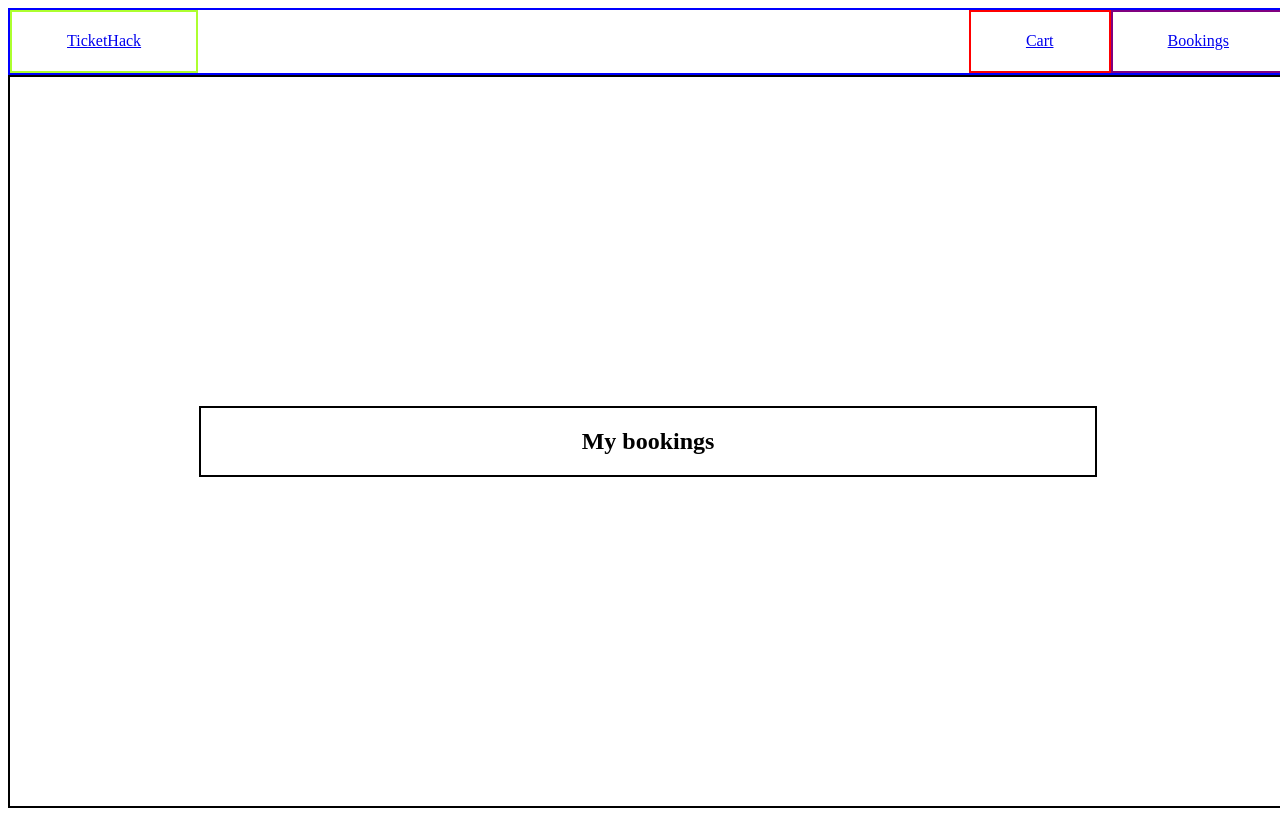
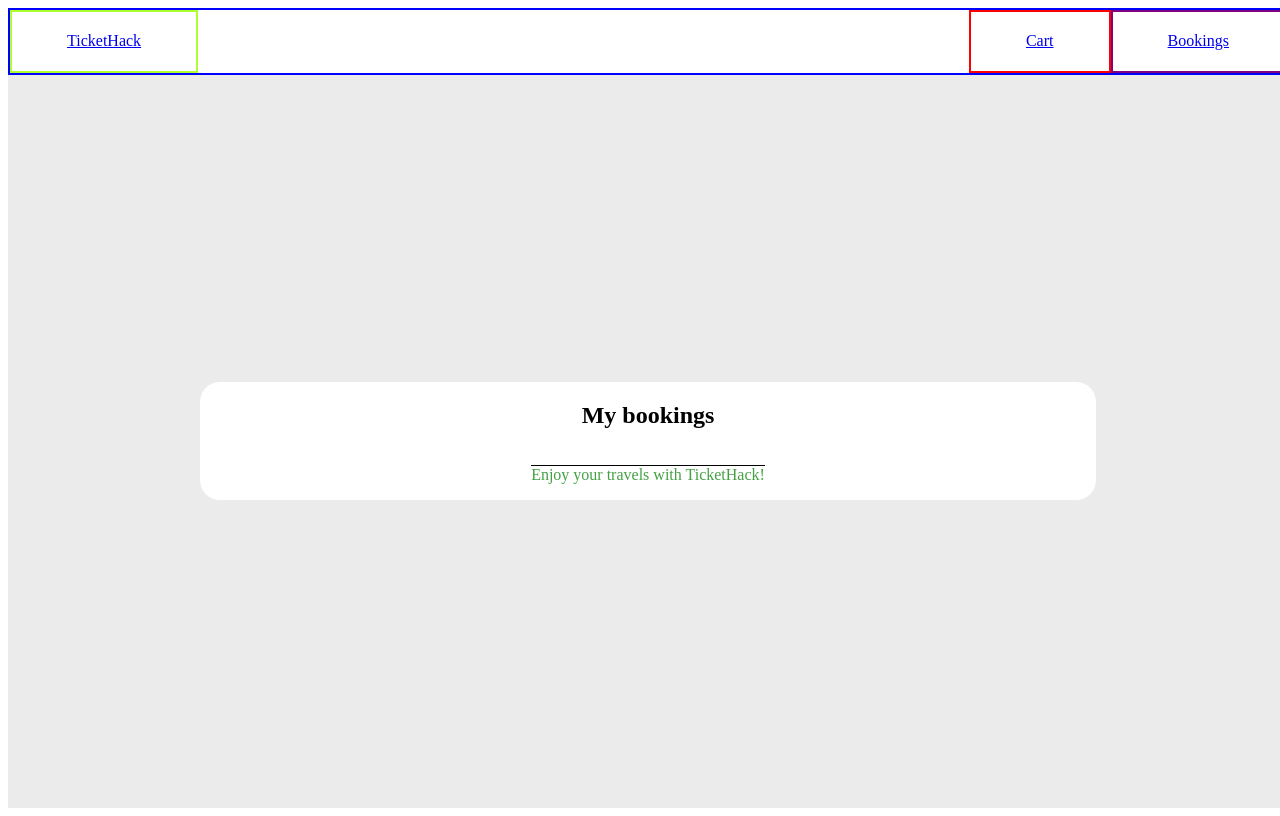
Before and after one commit to lbaillon/tickethack-frontend, a website: page booking.html in a window 1280 px wide. Drawn offline with Linux system fonts and the light colour scheme; no server answers.

Commit message:
mise a jour front booking

```diff
--- a/booking.css
+++ b/booking.css
@@ -56,7 +56,7 @@
     display: flex;
     justify-content: center;
     align-items: center;
-    border: solid 2px black;
+    background-color: rgba(128, 128, 128, 0.155);
 }
 
 #booking {
@@ -64,8 +64,9 @@
     flex-direction: column;
     justify-content: center;
     align-items: center;
-    border: solid 2px black;
     width: 70%;
+    background-color: white;
+    border-radius: 20px;
 }
 
 #bookingContent {
@@ -74,10 +75,20 @@
     justify-content: space-around;
     align-items: center;
     width: 70%;
+
+
 }
 
 .travelDetail {
     display: flex;
     justify-content: space-around;
     width: 70%;
+    height: 30%;
+    margin-top: 10px;
+    background-color: rgba(255, 228, 196, 0.752);
 }
+
+#bookingFooter p {
+    border-top: solid 1px black;
+    color: rgba(0, 128, 0, 0.736)
+}
--- a/booking.html
+++ b/booking.html
@@ -28,6 +28,10 @@
 
                 </div>
 
+                <div id="bookingFooter">
+                    <p>Enjoy your travels with TicketHack!</p>
+                </div>
+
             </div>
         </div>
 
--- a/script.js
+++ b/script.js
@@ -10,7 +10,8 @@ document.querySelector("#btn-search").addEventListener("click", function () {
     fetch(`http://localhost:3000/travel/${departure}/${arrival}/${date}`)
 	.then(response => response.json())
 	.then(data => {
-		if (data) { //on enlève l'image et le bloc de texte et on rajoute les noms des différents voyages
+        console.log(data.travels)
+		if (data.travels) { //on enlève l'image et le bloc de texte et on rajoute les noms des différents voyages
                 document.querySelector('#imgdroit').remove();
                 document.querySelector('#texteBlocDroit').remove();
                 for (let i = 0; i<data.travels.length; i++) {
```
